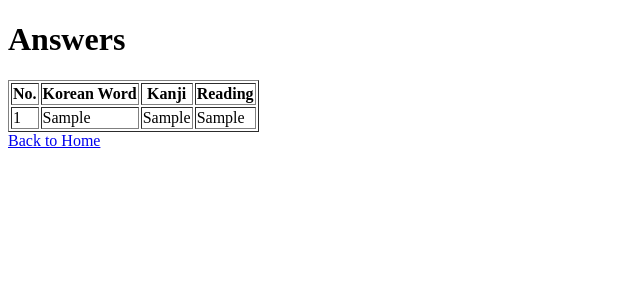
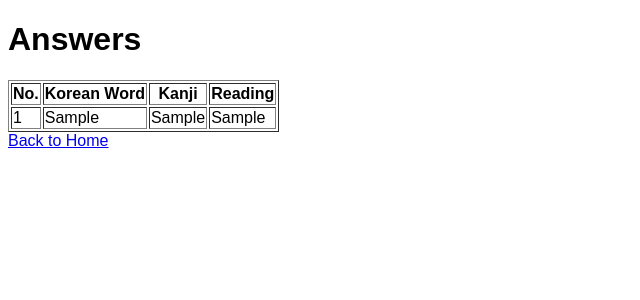
Before and after one commit to yakichan/kanji_test, a Flask app: template templates/answers_weekly_kanji_quiz.html in a window 1280 px wide. Shown: the top 300 px of the page, without its empty margins (0-640 px from the left). Run offline with Flask 3, Linux system fonts and the light colour scheme; the template is opened without the code that fills it: most values are stand-ins (such as "Sample title", 1, 10 or a date in 2020); parts of the project's set-up code (start-up, migrations or seed data) failed here and were passed over.

Commit message:
Update answers_weekly_kanji_quiz.html

```diff
--- a/templates/answers_weekly_kanji_quiz.html
+++ b/templates/answers_weekly_kanji_quiz.html
@@ -3,7 +3,9 @@
 <html lang="en">
 <head>
     <meta charset="UTF-8">
+    <meta name="viewport" content="width=device-width, initial-scale=1.0">
     <title>Answers - Weekly Kanji Quiz</title>
+    <link rel="stylesheet" href="style.css">
 </head>
 <body>
     <h1>Answers</h1>
```
